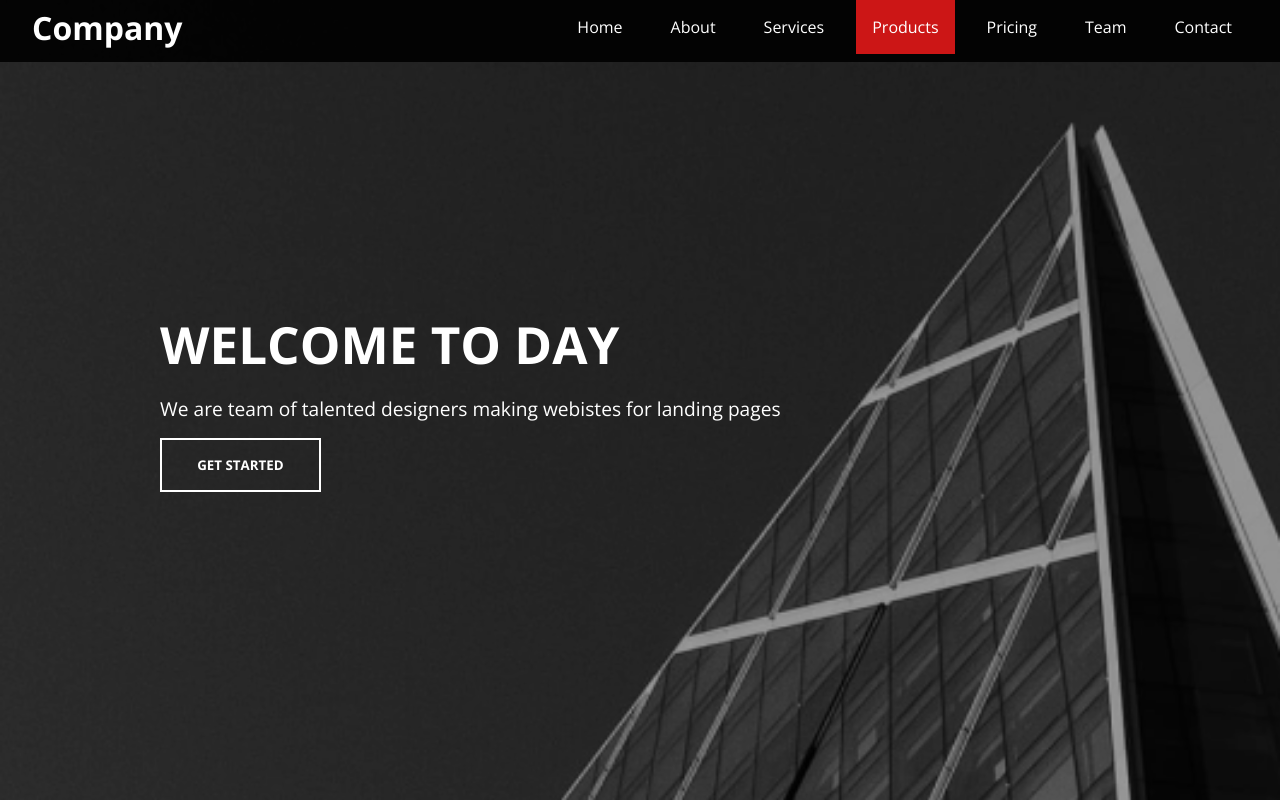
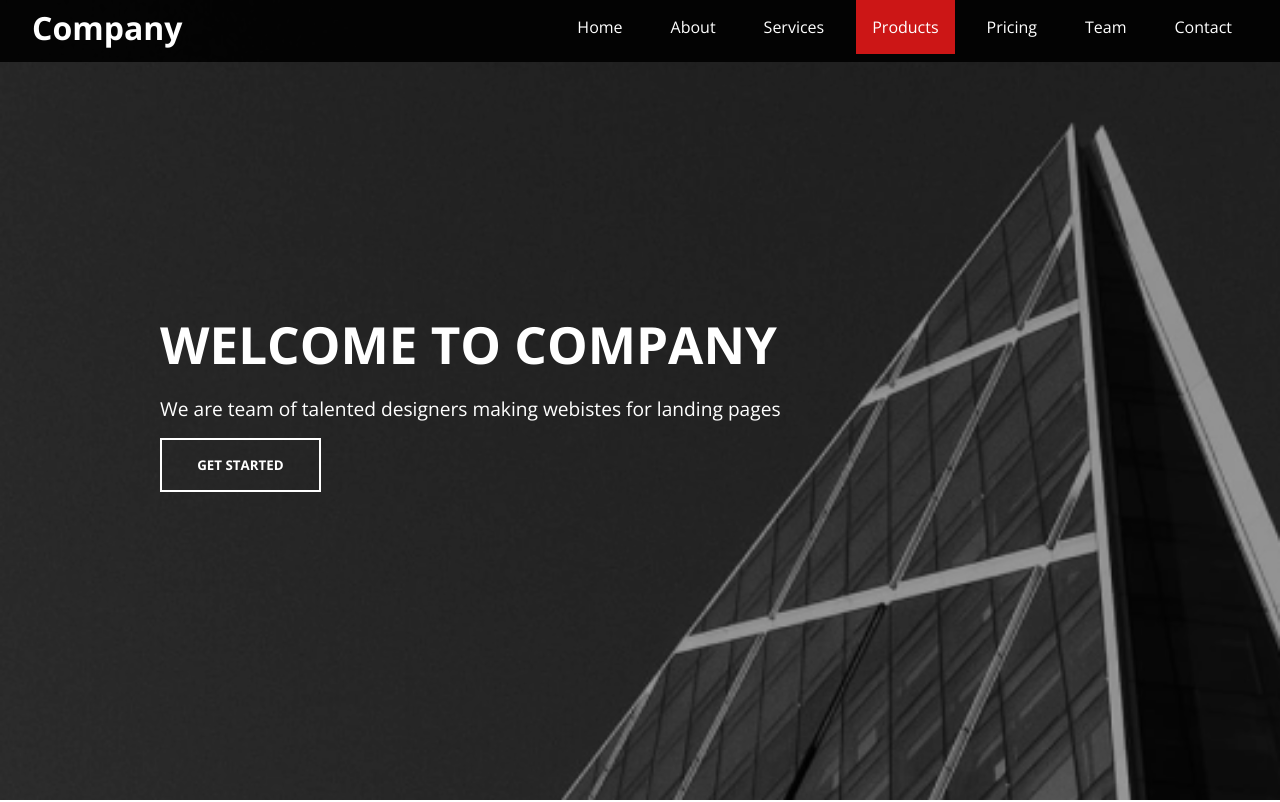
Before and after one commit to abel-cosmic/laandingPage-CODSOFT, a plain HTML site: page index.html in a window 1280 px wide. Shown: the top 802 px of the page. Drawn offline with nearby package versions, Linux system fonts and the light colour scheme.

Commit message:
Typo correction

```diff
--- a/index.html
+++ b/index.html
@@ -68,7 +68,7 @@
     <main>
       <section id="home" class="section">
         <div class="hero">
-          <h1>WELCOME TO DAY</h1>
+          <h1>WELCOME TO COMPANY</h1>
           <p>
             We are team of talented designers making webistes for landing pages
           </p>
```
